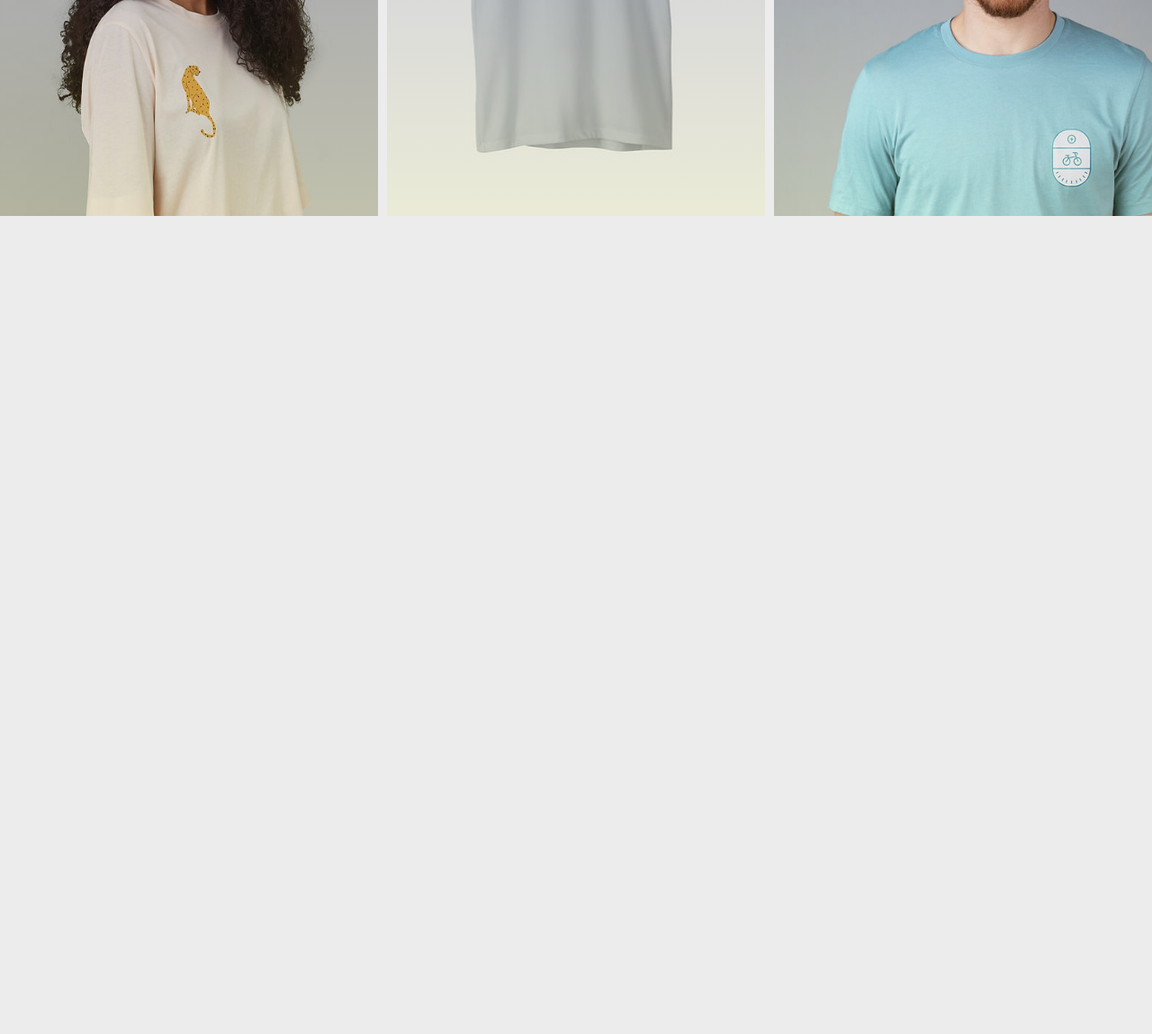
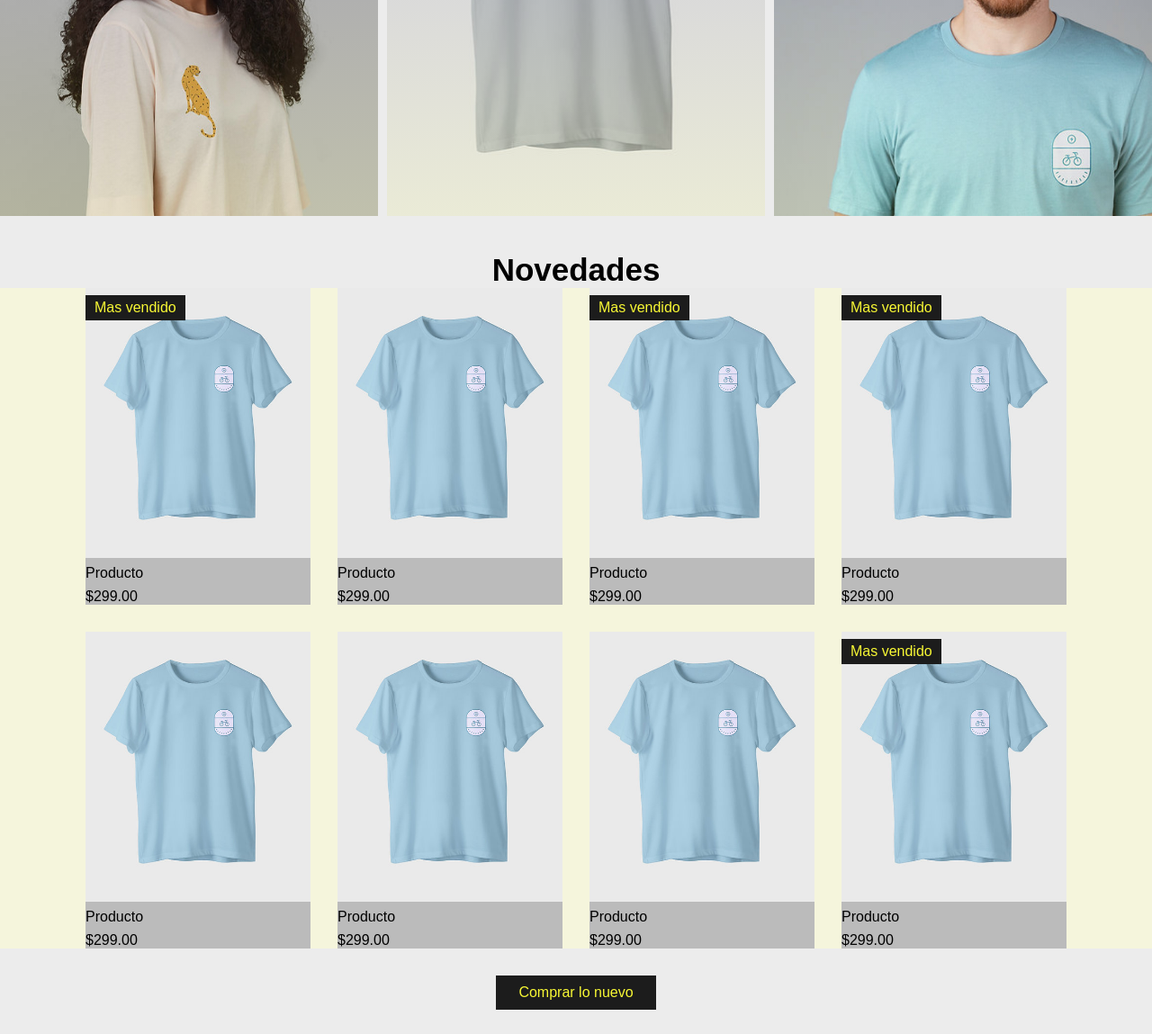
Before and after one commit to Geider10/Project01_Web, a plain HTML site: page index.html in a window 1280 px wide. Shown: the part 500-1649 px from the top of the page at 90% size. Before the commit the page ends 800 px from the top, so only its background shows below. Drawn offline with Linux system fonts and the light colour scheme.

Commit message:
agregue la seccion productos y promocion para vista desktop

```diff
--- a/index.html
+++ b/index.html
@@ -16,7 +16,6 @@
                 <li><a href="#" class="enlace1">Nuevo</a></li>
                 <li><a href="#" class="enlace1">Mujer</a></li>
                 <li><a href="#" class="enlace1">Hombre</a></li>
-                <li><a href="#"><i class="fa-solid fa-user"></i></a></li>
                 <li><a href="#"><i class="fa-solid fa-cart-shopping"></i></a></li>
             </ul>
         </nav>
@@ -39,5 +38,85 @@
             <div class="sombreadoSello"></div>
         </a>
     </main>
+    <section class="productsTienda">
+        <h2>Novedades</h2>
+        <div class="collecionTienda">
+            <div class="card2">
+                <a href="#" class="imgCard2">
+                     <img src="media/shirt1.jpg"      alt="remeraDestacada">
+                     <label>Mas vendido</label>
+                </a>
+                <label>Producto</label>
+                <label>$299.00</label>
+            </div>
+            <div class="card2">
+                <a href="#" class="imgCard2">
+                     <img src="media/shirt1.jpg"      alt="remeraDestacada">
+                </a>
+                <label>Producto</label>
+                <label>$299.00</label>
+            </div>
+            <div class="card2">
+                <a href="#" class="imgCard2">
+                     <img src="media/shirt1.jpg"      alt="remeraDestacada">
+                     <label>Mas vendido</label>
+                </a>
+                <label>Producto</label>
+                <label>$299.00</label>
+            </div>
+            <div class="card2">
+                <a href="#" class="imgCard2">
+                     <img src="media/shirt1.jpg"      alt="remeraDestacada">
+                     <label>Mas vendido</label>
+                </a>
+                <label>Producto</label>
+                <label>$299.00</label>
+            </div>
+            <div class="card2">
+                <a href="#" class="imgCard2">
+                     <img src="media/shirt1.jpg"      alt="remeraDestacada">
+                </a>
+                <label>Producto</label>
+                <label>$299.00</label>
+            </div>
+            <div class="card2">
+                <a href="#" class="imgCard2">
+                     <img src="media/shirt1.jpg"      alt="remeraDestacada">
+                </a>
+                <label>Producto</label>
+                <label>$299.00</label>
+            </div>
+            <div class="card2">
+                <a href="#" class="imgCard2">
+                     <img src="media/shirt1.jpg"      alt="remeraDestacada">
+                </a>
+                <label>Producto</label>
+                <label>$299.00</label>
+            </div>
+            <div class="card2">
+                <a href="#" class="imgCard2">
+                     <img src="media/shirt1.jpg"      alt="remeraDestacada">
+                     <label>Mas vendido</label>
+                </a>
+                <label>Producto</label>
+                <label>$299.00</label>
+            </div>
+        </div>
+        <a href="#" class="btnTienda">Comprar lo nuevo</a>
+    </section>
+    <section class="offerTienda">
+        <div class="contentOffer">
+            <i class="fa-solid fa-star"></i>
+            <label >¡Descuento!</label>
+            <label >Del 25%</label>
+            <p>Rebaja del 25% en todo, usando TEES25 al pagar</p>
+        </div>
+        <img src="media/girl-ropa.jpg" alt="mujerLiciendoRemera">
+    </section>
+    <section class="buyTienda">
+        <i class="fa-solid fa-arrow-right-long"></i>
+        <a href="#">¡10% menos en tu primer compra!</a>
+        <i class="fa-solid fa-arrow-left-long"></i>
+    </section>
 </body>
 </html>
--- a/myEstylo/estilo.css
+++ b/myEstylo/estilo.css
@@ -30,7 +30,7 @@ nav h1{
     display: block;
     width: 100%;
     font-size: 30px;
-    padding: 10px 0 ;
+    padding: 10px 0 10px 30px;
     border: 1px solid;
     background-color: #f8f834;
 }
@@ -114,3 +114,106 @@ nav ul .enlace1:hover{
     left: 45%;
     padding-bottom: 20px;
 }
+
+.productsTienda{
+    height: auto;
+    text-align: center;
+}
+.productsTienda h2{
+    font-size: 35px;
+    font-weight: 500px;
+    margin-top: 40px;
+}
+.collecionTienda{
+    background-color: beige;
+    display: flex;
+    justify-content:center;
+    flex-wrap: wrap;
+    gap: 30px;
+}
+.card2{
+    width: 250px;
+    height: auto;
+    background-color: #bbbbbb;
+}
+.imgCard2{
+    display: block;
+    width: 100%;
+    height: 300px;
+    overflow: hidden;
+    position: relative;
+}
+.imgCard2 img{
+    width: 100%;
+    height: 100%;
+    transition: transform 300ms ease;
+}
+.imgCard2 label{
+    position: absolute;
+    top: 0;
+    left: 0;
+    display: inline-block;
+    padding: 5px 10px;
+    color: #f8f834;
+    background-color: #1c1c1c;
+}
+.imgCard2 img:hover{
+    transform: scale(1.2);
+}
+.card2 label{
+    display: block;
+    margin-top: 8px;
+    text-align: start;
+}
+.btnTienda{
+    display: inline-block;
+    text-decoration:none;
+    padding: 10px 25px;
+    color: #f8f834;
+    background: #1c1c1c;
+    margin: 30px 0;
+    transition: all 300ms ease;
+}
+.btnTienda:hover{
+    color: #1c1c1c;
+    background-color: #f8f834;
+    border: 1px solid #1c1c1c;
+}
+.offerTienda{
+    display: flex;
+    justify-content: space-around;
+}
+.contentOffer{
+    width: 60%;
+    height: 600px;
+    background-image: linear-gradient(rgba(230,230,230,0.8),rgba(236, 240, 1, 0.842));
+    display: flex;
+    flex-direction: column;
+    justify-content: center;
+    text-align: center;
+    gap: 25px;
+}
+.contentOffer label{
+    display: inline-block;
+    font-size: 30px;
+    letter-spacing: 1px;
+}
+.contentOffer label:nth-child(3){
+    font-size: 60px;
+    font-weight: 900;
+}
+.offerTienda img{
+    width: 40%;
+    height: 600px;
+}
+.buyTienda{
+    padding: 40px 0;
+    font-size: 40px;
+    text-align: center;
+    font-weight: 900;
+}
+.buyTienda a{
+    color: #0a0a0a;
+    text-transform: uppercase;
+    display: inline-block;
+}
```
